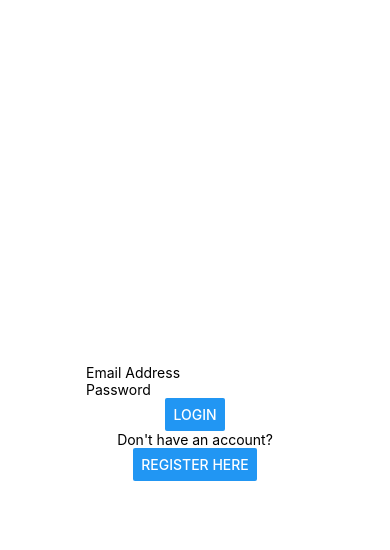
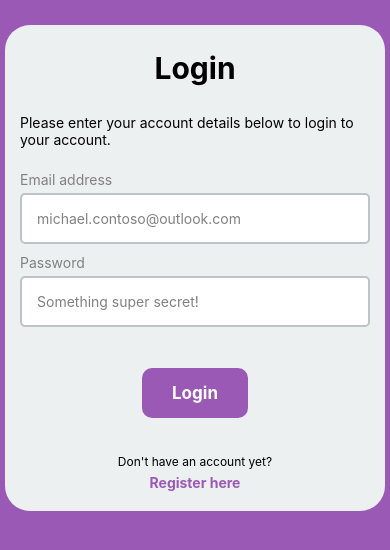
Before and after one commit to FinOCE/CP3405-app, a React Native app: screen /Login in a window 390 px wide. Shown: the top 550 px of the page. Built offline with nearby package versions, Linux system fonts and the light colour scheme.

Commit message:
Style login page

```diff
--- a/src/components/lib/layouts/Page.tsx
+++ b/src/components/lib/layouts/Page.tsx
@@ -36,10 +36,10 @@ const styles = StyleSheet.create({
   cardPage: {
     backgroundColor: "#ecf0f1",
     padding: 15,
-    marginTop: 100,
+    marginTop: 25,
+    marginBottom: 25,
     marginHorizontal: 5,
-    borderTopLeftRadius: 25,
-    borderTopRightRadius: 25
+    borderRadius: 25
   },
   cardBackground: {
     backgroundColor: "#9b59b6",
--- a/src/pages/Login.tsx
+++ b/src/pages/Login.tsx
@@ -2,9 +2,15 @@ import { NativeStackScreenProps } from "@react-navigation/native-stack"
 import { StatusBar } from "expo-status-bar"
 import { AuthStackParamList } from "navigation/AuthStack"
 import { useState } from "react"
-import { Button, StyleSheet, Text, TextInput, View } from "react-native"
 import StorageManager from "managers/StorageManager"
 import RequestBuilder, { HttpMethod, HttpStatus } from "builders/RequestBuilder"
+import Page from "components/lib/layouts/Page"
+import Heading from "components/lib/texts/Heading"
+import TextInput, { TextInputTypes } from "components/lib/inputs/TextInput"
+import Text from "components/lib/texts/Text"
+import ErrorDialogue from "components/lib/texts/ErrorDialogue"
+import Center from "components/lib/layouts/Center"
+import Button, { ButtonTypes } from "components/lib/inputs/Button"
 
 export default function Login({
   route,
@@ -17,24 +23,39 @@ export default function Login({
   const [error, setError] = useState<string>()
 
   return (
-    <View style={styles.container}>
-      <StatusBar style="auto" />
+    <Page card>
+      <Heading>Login</Heading>
+
+      {/* Account details */}
+      <br />
+      <Text>
+        Please enter your account details below to login to your account.
+      </Text>
+      <br />
       <TextInput
-        keyboardType="email-address"
-        placeholder="Email Address"
-        onChangeText={setEmail}
+        value={email}
+        setValue={setEmail}
+        type={TextInputTypes.Email}
+        placeholder="michael.contoso@outlook.com"
+        label="Email address"
       />
       <TextInput
-        secureTextEntry={true}
-        keyboardType="default"
-        placeholder="Password"
-        onChangeText={setPassword}
+        value={password}
+        setValue={setPassword}
+        type={TextInputTypes.Password}
+        placeholder="Something super secret!"
+        label="Password"
       />
-      {error && <Text style={styles.error}>Error: {error}</Text>}
+
+      {/* Login button */}
+      <br />
+      {error && <ErrorDialogue message={error} />}
+      <br />
+      <Center>
         <Button
-        title="Login"
-        disabled={submitting}
-        onPress={() => {
+          value="Login"
+          onClick={() => {
+            if (!submitting) {
               setSubmitting(true)
 
               new RequestBuilder()
@@ -47,30 +68,29 @@ export default function Login({
                 .on<API.Error>(HttpStatus.BadRequest, body => {
                   setError(body.data.message)
                 })
-            .on<API.Error>(HttpStatus.Forbidden, body => {
-              setError("Could not find a user with given email and password")
+                .on<undefined>(HttpStatus.Forbidden, body => {
+                  setError(
+                    "Could not find a user with given email and password"
+                  )
                 })
                 .submit()
                 .finally(() => setSubmitting(false))
+            }
           }}
         />
-      <Text>Don't have an account?</Text>
+      </Center>
+
+      {/* Switch to register */}
+      <br />
+      <br />
+      <Center>
+        <Text small>Don't have an account yet?</Text>
         <Button
-        title="Register here"
-        onPress={() => navigation.navigate("Register")}
+          value="Register here"
+          onClick={() => navigation.navigate("Register")}
+          type={ButtonTypes.Inline}
         />
-    </View>
+      </Center>
+    </Page>
   )
 }
-
-const styles = StyleSheet.create({
-  container: {
-    flex: 1,
-    backgroundColor: "#fff",
-    alignItems: "center",
-    justifyContent: "center"
-  },
-  error: {
-    color: "red"
-  }
-})
--- a/src/pages/Register.tsx
+++ b/src/pages/Register.tsx
@@ -1,15 +1,6 @@
 import { NativeStackScreenProps } from "@react-navigation/native-stack"
-import { StatusBar } from "expo-status-bar"
 import { AuthStackParamList } from "navigation/AuthStack"
 import { useState } from "react"
-import {
-  // Button,
-  StyleSheet,
-  // Text,
-  // TextInput,
-  TouchableOpacity,
-  View
-} from "react-native"
 import StorageManager from "managers/StorageManager"
 import RequestBuilder, { HttpMethod, HttpStatus } from "builders/RequestBuilder"
 import Page from "components/lib/layouts/Page"
@@ -112,12 +103,20 @@ export default function Register({
         <Button
           value="Get Started"
           onClick={() => {
+            if (!submitting) {
               setSubmitting(true)
 
               new RequestBuilder()
                 .setRoute("/register")
                 .setMethod(HttpMethod.Post)
-              .setBody({ email, password, firstName, lastName, nickName, role })
+                .setBody({
+                  email,
+                  password,
+                  firstName,
+                  lastName,
+                  nickName,
+                  role
+                })
                 .on<API.Token>(HttpStatus.Ok, body => {
                   StorageManager.set("@user", body.data.token)
                 })
@@ -129,6 +128,7 @@ export default function Register({
                 })
                 .submit()
                 .finally(() => setSubmitting(false))
+            }
           }}
         />
       </Center>
@@ -146,100 +146,4 @@ export default function Register({
       </Center>
     </Page>
   )
-
-  // const [submitting, setSubmitting] = useState(false)
-  // const [error, setError] = useState<string>()
-
-  // return (
-  //   <View style={styles.container}>
-  //     <StatusBar style="auto" />
-  //     <TextInput
-  //       keyboardType="email-address"
-  //       placeholder="Email Address"
-  //       onChangeText={setEmail}
-  //     />
-  //     <TextInput
-  //       secureTextEntry={true}
-  //       keyboardType="default"
-  //       placeholder="Password"
-  //       onChangeText={setPassword}
-  //     />
-  //     <TextInput
-  //       keyboardType="default"
-  //       placeholder="First Name"
-  //       onChangeText={setFirstName}
-  //     />
-  //     <TextInput
-  //       keyboardType="default"
-  //       placeholder="Last Name"
-  //       onChangeText={setLastName}
-  //     />
-  //     <TextInput
-  //       keyboardType="default"
-  //       placeholder="Nickname"
-  //       onChangeText={setNickName}
-  //     />
-  //     <View style={{ marginVertical: 10 }}>
-  //       <TouchableOpacity
-  //         onPress={() => setRole("Parent")}
-  //         style={{
-  //           backgroundColor: role === "Parent" ? "#f9c2ff" : undefined,
-  //           padding: 10
-  //         }}
-  //       >
-  //         I need help with my using my device (Parent)
-  //       </TouchableOpacity>
-  //       <TouchableOpacity
-  //         onPress={() => setRole("Child")}
-  //         style={{
-  //           backgroundColor: role === "Child" ? "#f9c2ff" : undefined,
-  //           padding: 10
-  //         }}
-  //       >
-  //         I want to help someone using their device (Child)
-  //       </TouchableOpacity>
-  //     </View>
-  //     {error && <Text style={styles.error}>Error: {error}</Text>}
-  //     <Button
-  //       title="Register"
-  //       disabled={submitting}
-  //       onPress={() => {
-  //         setSubmitting(true)
-
-  //         new RequestBuilder()
-  //           .setRoute("/register")
-  //           .setMethod(HttpMethod.Post)
-  //           .setBody({ email, password, firstName, lastName, nickName, role })
-  //           .on<API.Token>(HttpStatus.Ok, body => {
-  //             StorageManager.set("@user", body.data.token)
-  //           })
-  //           .on<API.Error>(HttpStatus.BadRequest, body => {
-  //             setError(body.data.message)
-  //           })
-  //           .on<API.Error>(HttpStatus.Conflict, body => {
-  //             setError(body.data.message)
-  //           })
-  //           .submit()
-  //           .finally(() => setSubmitting(false))
-  //       }}
-  //     />
-  //     <Text>Already have an account?</Text>
-  //     <Button
-  //       title="Sign in here"
-  //       onPress={() => navigation.navigate("Login")}
-  //     />
-  //   </View>
-  // )
 }
-
-const styles = StyleSheet.create({
-  container: {
-    flex: 1,
-    backgroundColor: "#fff",
-    alignItems: "center",
-    justifyContent: "center"
-  },
-  error: {
-    color: "red"
-  }
-})
```
Lines whose indentation alone changed are shown as unchanged.
